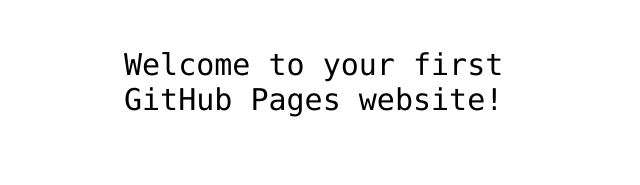
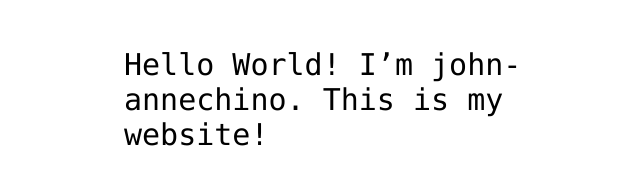
Before and after one commit to john-annechino/john-annechino.github.io, a plain HTML site: page index.html in a window 1280 px wide. Shown: the part 341-526 px from the top of the page, without its empty margins (316-956 px from the left). Drawn offline with Linux system fonts and the light colour scheme.

Commit message:
Update index.html
Changing the introduction based on initial guide.

```diff
--- a/index.html
+++ b/index.html
@@ -12,7 +12,7 @@
 <img src="https://octodex.github.com/images/daftpunktocat-thomas.gif" id="octocat" alt="octocat-gif" />
 
 <!-- Change this code here by copy and pasting your template on line 15 -->
-<p>Welcome to your first GitHub Pages website!</p>
+<p>Hello World! I’m john-annechino. This is my website!</p>
 
 </body>
 </html>
```
